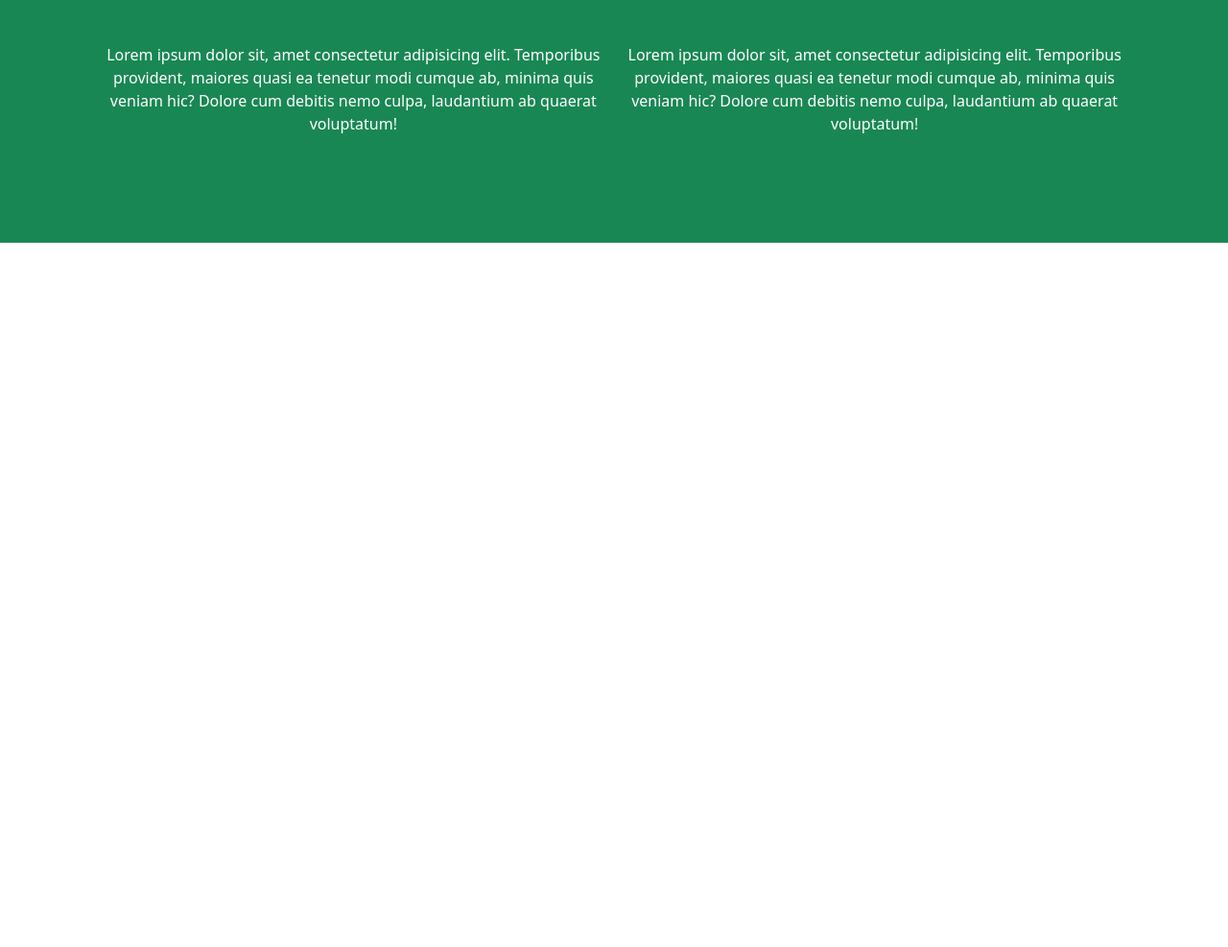
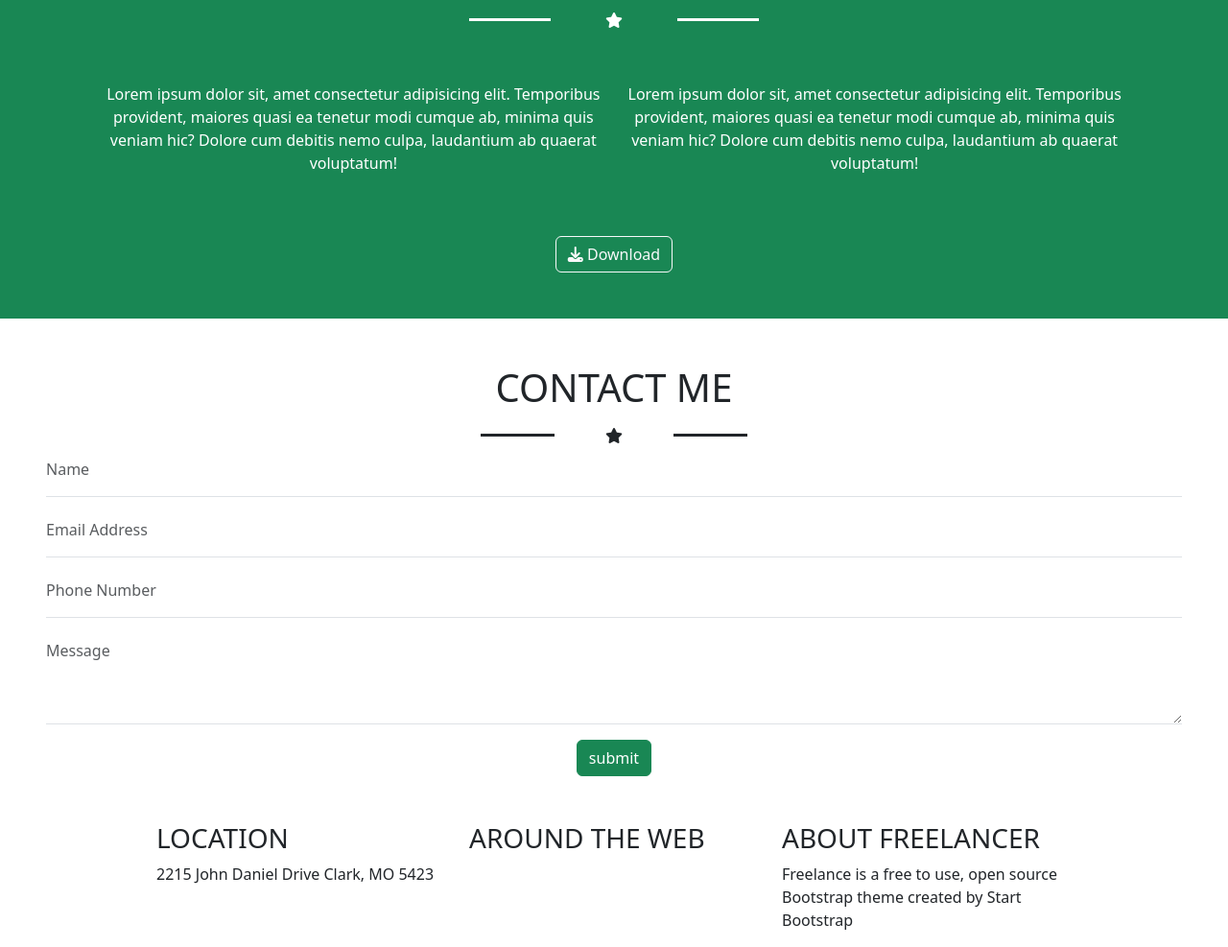
Before and after one commit to AlexandruConstantinBurlacu/html-css-bootstrap-freelancer, a plain HTML site: page index.html in a window 1280 px wide. Shown: the part 1526-2513 px from the top of the page at 96% size. Before the commit the page ends 1779 px from the top, so only its background shows below. Drawn offline with nearby package versions, Linux system fonts and the light colour scheme.

Commit message:
aggiunta sezione contact me e footer

```diff
--- a/index.html
+++ b/index.html
@@ -90,7 +90,7 @@
             </div>
         </div>
 
-        <div class="row d-flex flex-wrap row-cols-sm-1 row-cols-md-2 row-cols-lg-3 mx-auto p-2">
+        <div class="row d-flex flex-wrap row-cols-sm-1 row-cols-md-2 row-cols-lg-3 mx-auto p-5">
             <div class="col-4 p-3">
                 <img src="bootstrap_freelancer/bootstrap_freelancer/img/cabin.png" alt="cabin">
             </div>
@@ -144,7 +144,64 @@
                 </div>
             </div>
 
+            <div class="download">
+                <button type="button" class="btn btn-outline-light"><i class="fa-solid fa-download"></i> Download</button>
+            </div>
         </div>
+
+        <div class="contact-me py-5 text-center mx-auto p-5">
+            <h1 class="text-uppercase">
+                contact me
+            </h1>
+
+            <div class="row d-flex justify-content-center align-items-center">
+                <div class="col-1">
+                    <hr class="border-3 opacity-100">
+                </div>
+
+                <div class="col-1">
+                    <i class="fa-solid fa-star"></i>
+                </div>
+
+                <div class="col-1">
+                    <hr class="border-3 opacity-100">
+                </div>
+
+                <form action="index.html">
+                    <div class="mb-3">
+                        <input type="text" class="form-control border-0 border-bottom rounded-0 px-0 pb-3" id="inputName" placeholder="Name">
+                    </div>
+                    <div class="mb-3">
+                        <input type="email" class="form-control border-0 border-bottom rounded-0 px-0 pb-3" id="inputEmail" placeholder="Email Address">
+                    </div>
+                    <div class="mb-3">
+                        <input type="number" class="form-control border-0 border-bottom rounded-0 px-0 pb-3" id="inputPhoneNumber" placeholder="Phone Number">
+                    </div>
+                    <div class="mb-3">
+                        <textarea class="form-control border-0 border-bottom rounded-0 px-0 pb-3" id="inputMessage" rows="3" placeholder="Message"></textarea>
+                    </div>
+                    <button type="submit" class="btn btn-success"> submit </button>
+                </form>
+
+            </div>
+
+        </div>
+
+        <footer class="row d-flex justify-content-center">
+            <div class="col-3 location">
+                <h3 class="text-uppercase">location</h3>
+                <p>2215 John Daniel Drive Clark, MO 5423</p>
+            </div>
+
+            <div class="col-3 around-the-web">
+                <h3 class="text-uppercase">around the web</h3>
+            </div>
+
+            <div class="col-3 about-freelancer">
+                <h3 class="text-uppercase">about freelancer</h3>
+                <p>Freelance is a free to use, open source Bootstrap theme created by Start Bootstrap</p>
+            </div>
+        </footer>
 
 
 
```
